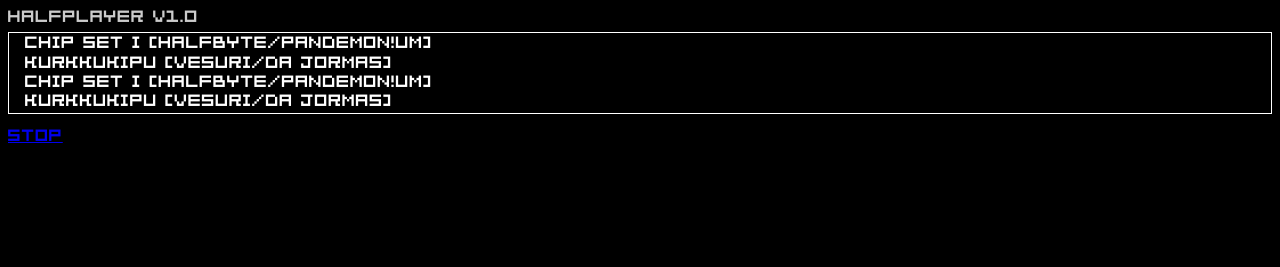
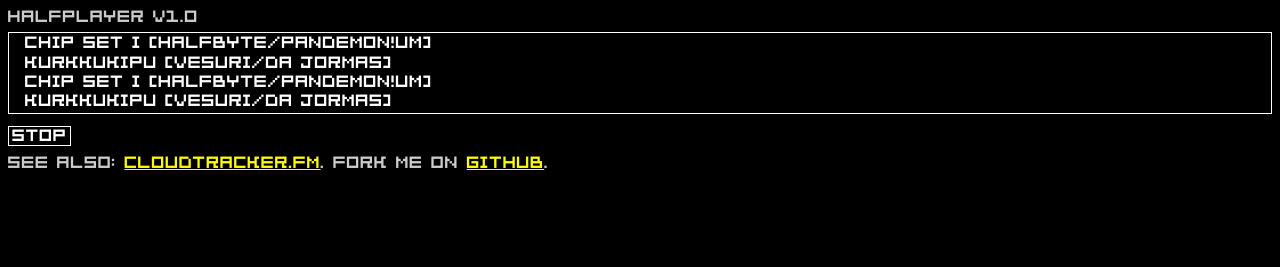
Before and after one commit to halfbyte/halfplayer, a plain HTML site: page index.html in a window 1280 px wide. Drawn offline with Linux system fonts and the light colour scheme; a script that the page names is missing.

Commit message:
moar styles

```diff
--- a/css/stylesheet.css
+++ b/css/stylesheet.css
@@ -12,6 +12,9 @@
 }
 
 
+a:link, a:visited {
+  color: #ff0;
+}
 
 body {
   color: #ccc;
@@ -40,6 +43,7 @@ h1 {
 
 }
 
+
 .mods a {
   color: #fff;
   text-decoration: none;
@@ -62,3 +66,10 @@ h1 {
   50%   {background: #888;}
   100% {background: #444;}
 }
+
+a.stop {
+  border: 1px solid #fff;
+  text-decoration: none;
+  color: #fff;
+  padding: 0.2em;
+}
--- a/index.html
+++ b/index.html
@@ -33,5 +33,6 @@
     </ul>
   </div>
   <p><a class="stop" href="#stop">STOP</a></p>
+  <footer>See also: <a href="http://cloudtracker.fm">cloudtracker.fm</a>. fork me on <a href="https://github.com/halfbyte/halfplayer/">github</a>.</footer>
 </body>
 </html>
```
Also changed, not shown: 1 other file.
